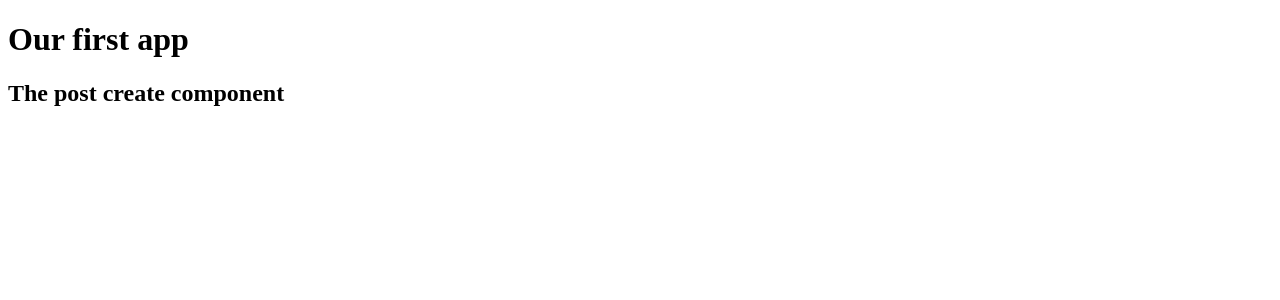
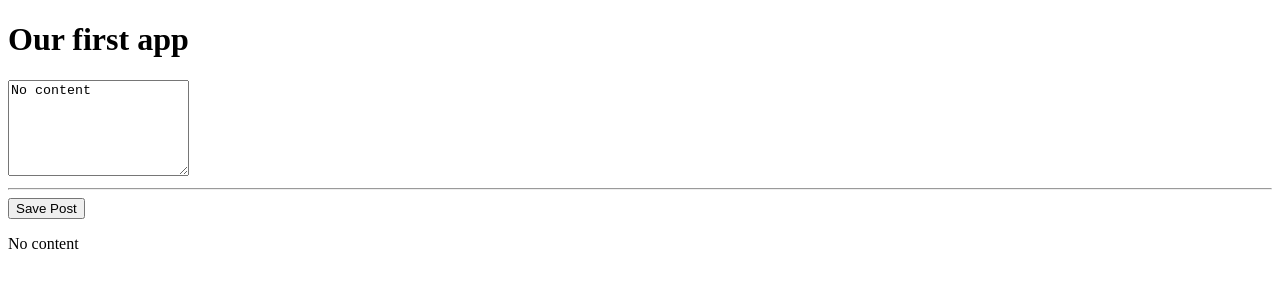
Before and after one commit to subarnakarki/mean-course, an Angular app: page / in a window 1280 px wide. Shown: the top 300 px of the page. Built offline with nearby package versions, Linux system fonts and the light colour scheme.

Commit message:
add post-create text area and button, with event listener

```diff
--- a/src/app/posts/post-create/post-create.component.html
+++ b/src/app/posts/post-create/post-create.component.html
@@ -1 +1,5 @@
-<h2>The post create component</h2>
+<!-- add array brackets around value property in order to bind with the property in component class  -->
+<textarea rows="6" [value]="newPost"></textarea>
+<hr>
+<button (click)="onAddPost()">Save Post</button>
+<p>{{newPost}}</p>
--- a/src/app/posts/post-create/post-create.component.ts
+++ b/src/app/posts/post-create/post-create.component.ts
@@ -6,5 +6,9 @@ import { Component } from '@angular/core';
   templateUrl: './post-create.component.html',
 })
 export class PostCreateComponent {
+  newPost = 'No content';
 
+  onAddPost() {
+    this.newPost = 'The user\'s post';
+  }
 }
```
